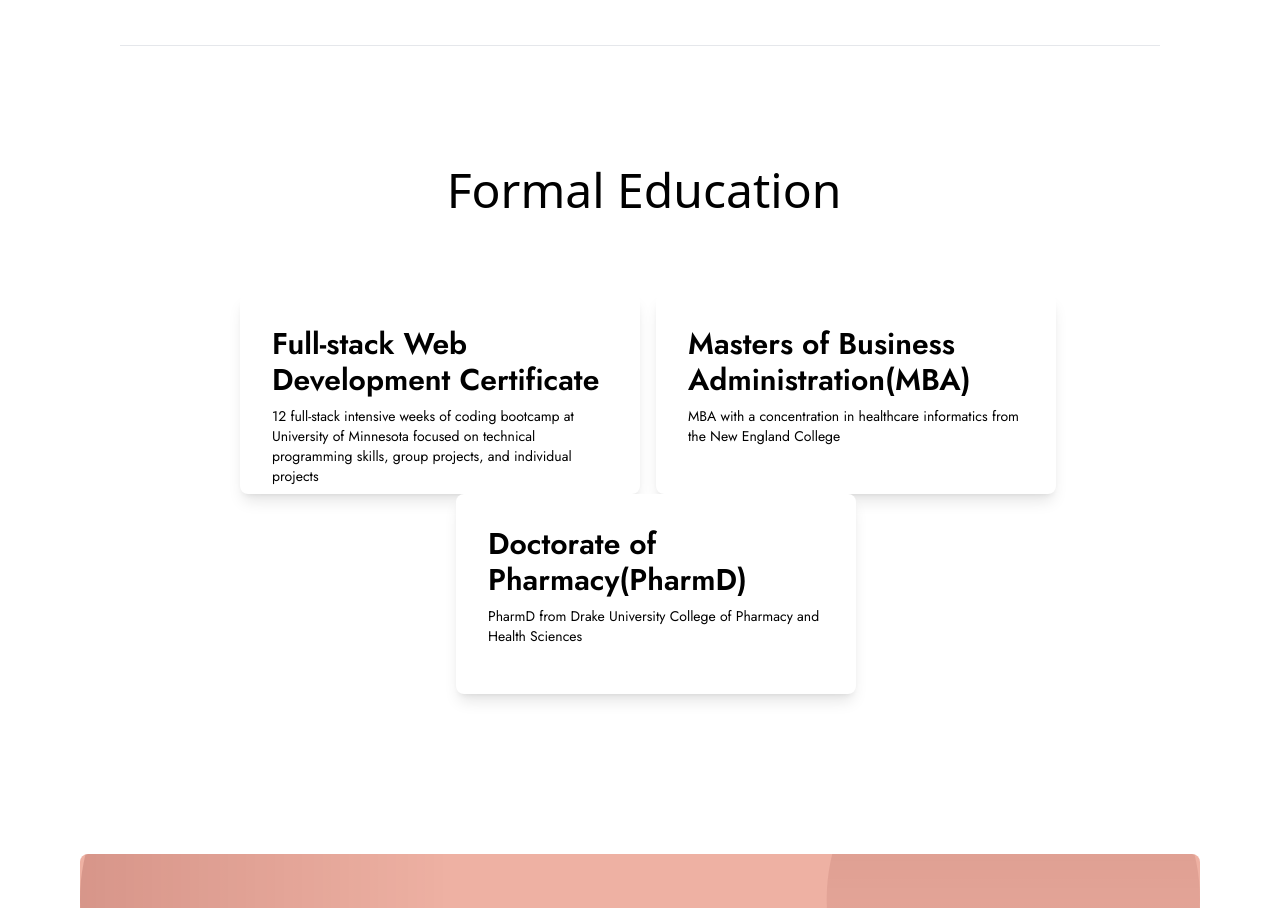
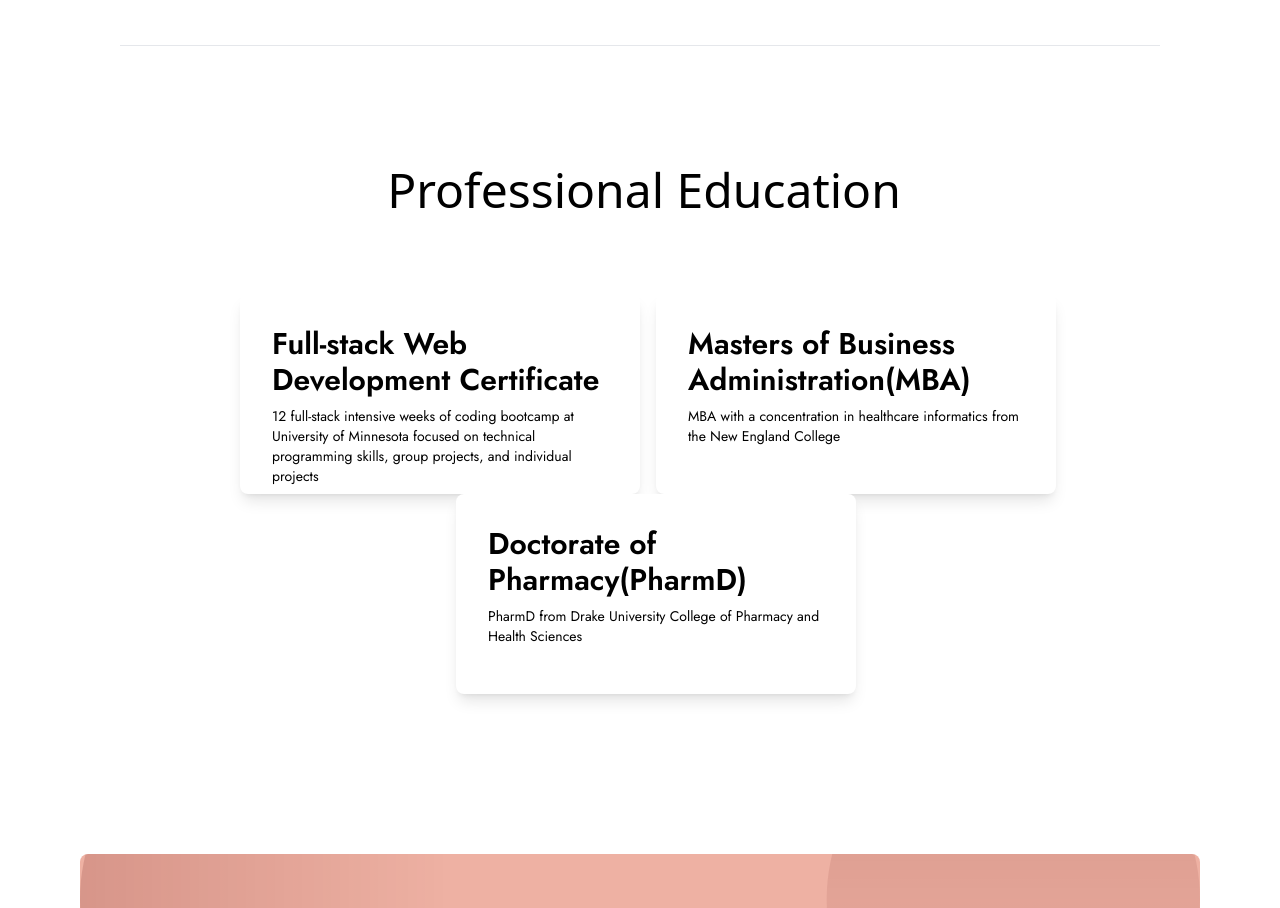
Before and after one commit to lavollmer/portfolio-lauradev, a React (Vite) app: page / in a window 1280 px wide. Shown: the part 7660-8568 px from the top of the page. Built offline with nearby package versions, Linux system fonts and the light colour scheme.

Commit message:
added scroll to top npm

```diff
--- a/package.json
+++ b/package.json
@@ -14,7 +14,8 @@
     "react-dom": "^18.3.1",
     "react-icons": "^5.3.0",
     "react-router-dom": "^6.26.1",
-    "react-scroll": "^1.9.0"
+    "react-scroll": "^1.9.0",
+    "react-scroll-to-top": "^3.0.0"
   },
   "devDependencies": {
     "@eslint/js": "^9.8.0",
--- a/src/App.jsx
+++ b/src/App.jsx
@@ -8,6 +8,7 @@ import Projects from "./components/Projects";
 import Skills from "./components/Skills";
 import Education from "./components/Education";
 import { Element } from "react-scroll";
+import ScrollToTop from "react-scroll-to-top";
 
 function App() {
   return (
@@ -39,6 +40,7 @@ function App() {
           <Contact />
         </Element>
       </div>
+      <ScrollToTop smooth />
       <Footer />
     </>
   );
--- a/src/components/Education.jsx
+++ b/src/components/Education.jsx
@@ -9,7 +9,7 @@ const Education = () => {
       </div>
       <div className="flex flex-col md:flex-row items-center justify-center ">
         <h1 className="text-black text-3xl p-10 md:text-5xl">
-          Formal Education
+          Professional Education
         </h1>
       </div>
       <div className="flex flex-col items-center w-full justify-center md:justify-evenly md:space-y-10">
```
Also changed, not shown: 1 other file (tests, documents, lock files or other folders).
